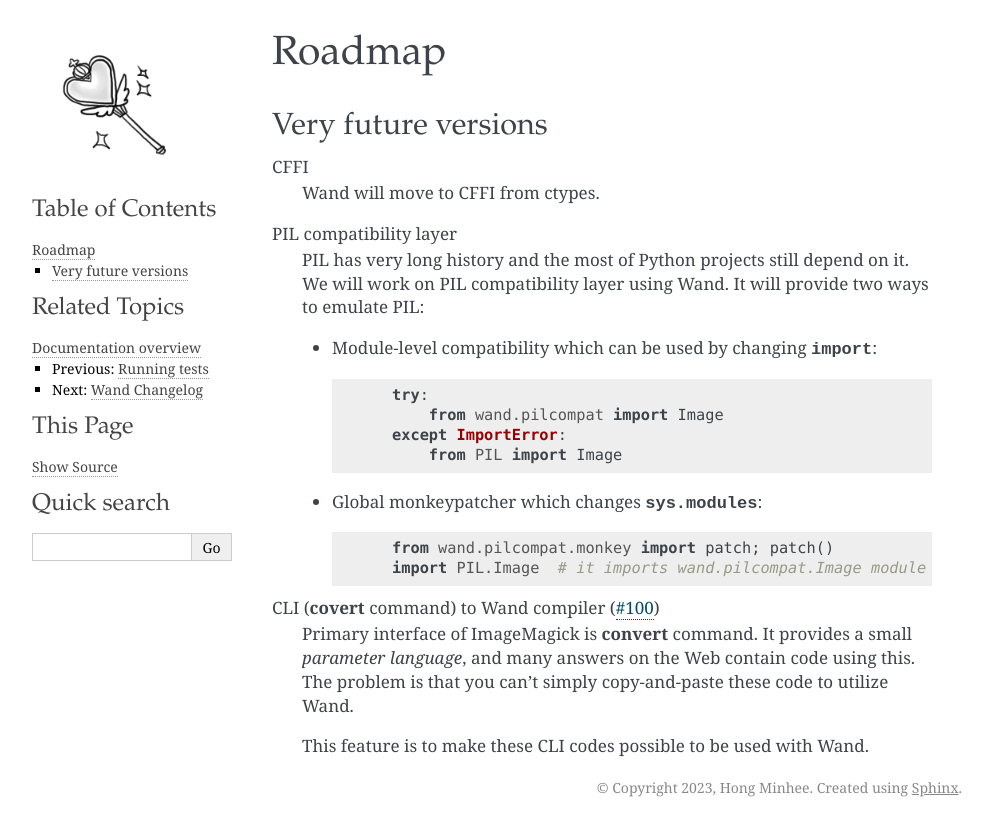
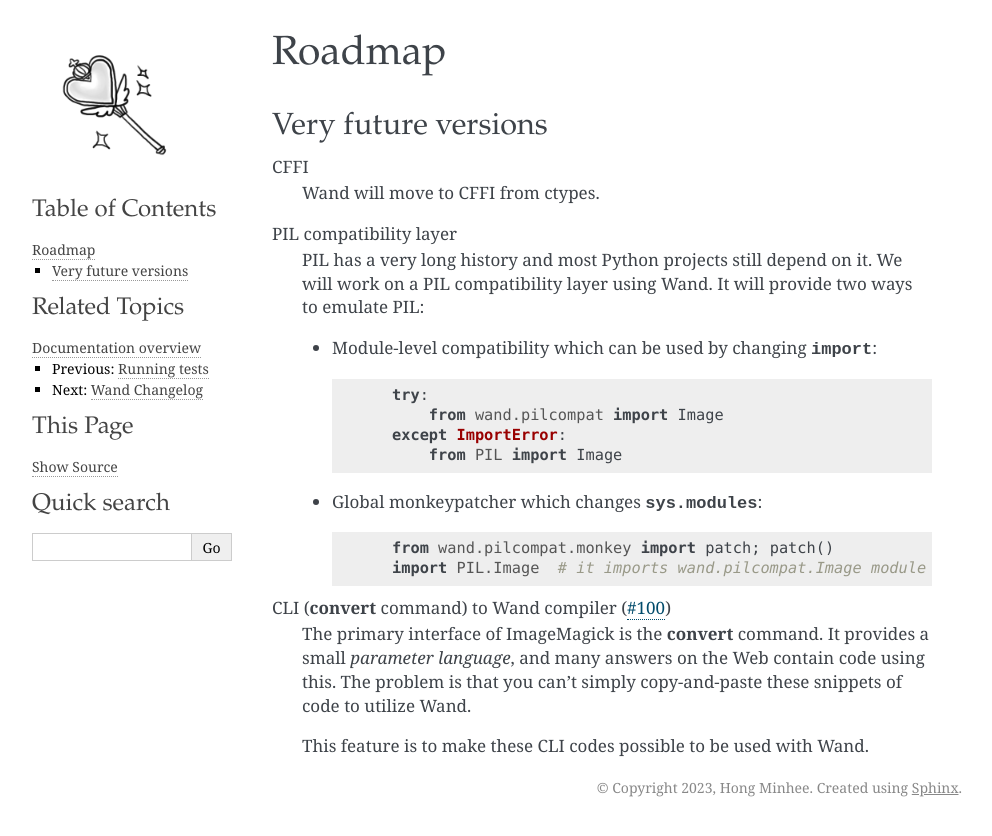
Before and after one commit to emcconville/wand, a Sphinx documentation site: the page built from docs/roadmap.rst, in a window 1280 px wide. Shown: the top 836 px of the page, without its empty margins (148-1140 px from the left). Built offline with Sphinx 7.4.7, drawn with Linux system fonts in a browser that asks for light colours; some web fonts are replaced; the version number could not be read and is left out.

Commit message:
docs: fix typos

```diff
--- a/docs/roadmap.rst
+++ b/docs/roadmap.rst
@@ -26,10 +26,10 @@
          from wand.pilcompat.monkey import patch; patch()
          import PIL.Image  # it imports wand.pilcompat.Image module
 
-CLI (:program:`covert` command) to Wand compiler (:issue:`100`)
-   Primary interface of ImageMagick is :program:`convert` command.
+CLI (:program:`convert` command) to Wand compiler (:issue:`100`)
+   The primary interface of ImageMagick is the :program:`convert` command.
    It provides a small *parameter language*, and many answers on the Web
    contain code using this.  The problem is that you can't simply
-   copy-and-paste these code to utilize Wand.
+   copy-and-paste these snippets of code to utilize Wand.
 
    This feature is to make these CLI codes possible to be used with Wand.
```
Also changed, not shown: other parts of docs/roadmap.rst (+2 -2 lines).
